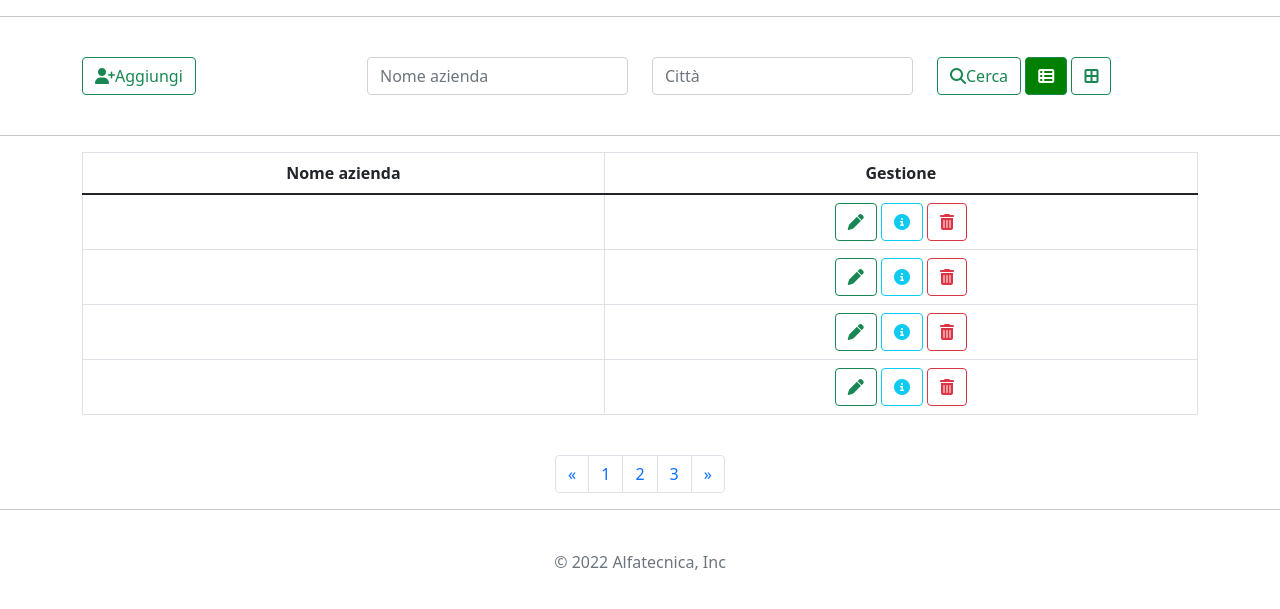
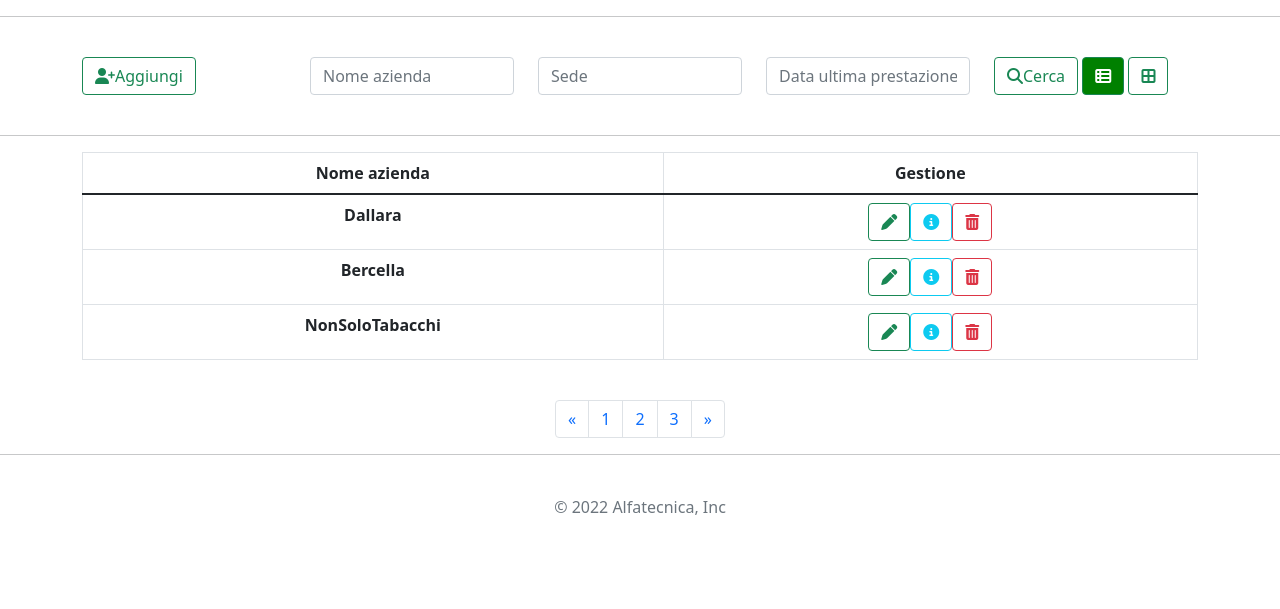
Before and after one commit to AndrewStorci7/AlfaTecnica, a PHP site: page /pages/lista-anagrafica.html in a window 1280 px wide. Shown: the part 66-675 px from the top of the page. Run offline with PHP 8.4, Linux system fonts and the light colour scheme; data comes from the database, SQL or seed files in the repository; lists and menus that the app fills with data are empty; some libraries are stand-ins or nearby versions.

Commit message:
Cri puzza

```diff
--- a/pages/lista-anagrafica.html
+++ b/pages/lista-anagrafica.html
@@ -61,7 +61,7 @@
     <!-- AGGIUNTA E RICERCA -->
 
     <div class="container">
-        <div class="row row-cols-1 row-cols-md-4 g-4">
+        <div class="row">
             <div class="col">
                 <button type="button" class="btn btn-outline-success"><i class="fa-solid fa-user-plus"></i>Aggiungi</button>
             </div>
@@ -69,7 +69,10 @@
                 <input type="text" class="form-control" placeholder="Nome azienda" aria-label="Nome azienda">
             </div>
             <div class="col">
-                <input type="text" class="form-control" placeholder="Città" aria-label="Città">
+                <input type="text" class="form-control" placeholder="Sede" aria-label="Sede">
+            </div>
+            <div class="col">
+                <input type="text" class="form-control" placeholder="Data ultima prestazione" aria-label="Data ultima prestazione">
             </div>
             <div class="col searchIcon">
                 <button type="button" class="btn btn-outline-success"><i class="fa-solid fa-magnifying-glass"></i>Cerca</button>
@@ -115,47 +118,8 @@
                                 <th scope="col">Gestione</th>
                             </tr>
                         </thead>
-                        <tbody>
-                            <tr>
-                                <th>&nbsp;</th>
-                                <td style="text-align: center;">
-                                    <button class="btn btn-outline-success"><i class="fa-solid fa-pen"></i></button>
-                                    <button class="btn btn-outline-info"><i
-                                            class="fa-solid fa-circle-info"></i></button>
-                                    <button class="btn btn-outline-danger"><i
-                                            class="fa-solid fa-trash-can"></i></button>
-                                </td>
-                            </tr>
-                            <tr>
-                                <th>&nbsp;</th>
-                                <td style="text-align: center;">
-                                    <button class="btn btn-outline-success"><i class="fa-solid fa-pen"></i></button>
-                                    <button class="btn btn-outline-info"><i
-                                            class="fa-solid fa-circle-info"></i></button>
-                                    <button class="btn btn-outline-danger"><i
-                                            class="fa-solid fa-trash-can"></i></button>
-                                </td>
-                            </tr>
-                            <tr>
-                                <th>&nbsp;</th>
-                                <td style="text-align: center;">
-                                    <button class="btn btn-outline-success"><i class="fa-solid fa-pen"></i></button>
-                                    <button class="btn btn-outline-info"><i
-                                            class="fa-solid fa-circle-info"></i></button>
-                                    <button class="btn btn-outline-danger"><i
-                                            class="fa-solid fa-trash-can"></i></button>
-                                </td>
-                            </tr>
-                            <tr>
-                                <th>&nbsp;</th>
-                                <td style="text-align: center;">
-                                    <button class="btn btn-outline-success"><i class="fa-solid fa-pen"></i></button>
-                                    <button class="btn btn-outline-info"><i
-                                            class="fa-solid fa-circle-info"></i></button>
-                                    <button class="btn btn-outline-danger"><i
-                                            class="fa-solid fa-trash-can"></i></button>
-                                </td>
-                            </tr>
+                        <tbody id="tabella-ajax">
+
                         </tbody>
                     </table>
                 </div>
@@ -208,7 +172,8 @@
         });
 
         $.post("../php/viewAnagr.php",{},function(resp){
-          const cards=document.getElementById("cardContainer");//prendere l'elemento con quel determinato id
+          const cards = document.getElementById("cardContainer");//prendere l'elemento con quel determinato id
+          const tabella = document.getElementById('tabella-ajax');
           for(let i=0;i<resp.length;i++){
             cards.innerHTML+='<div class="col">'+
             '<div class="card text-center">'+
@@ -223,6 +188,14 @@
                     '</div>'+
                     '</div>'+
                     '</div>';
+            tabella.innerHTML += '<tr>'+
+            '<th style="text-align: center;">' + resp[i].nome + '</th>'+
+              '<td style="text-align: center;">'+
+               '<button class="btn btn-outline-success"><i class="fa-solid fa-pen"></i></button>'+
+               '<button class="btn btn-outline-info"><i class="fa-solid fa-circle-info"></i></button>'+
+               '<button class="btn btn-outline-danger"><i class="fa-solid fa-trash-can"></i></button>'+
+              '</td>'+
+            '</tr>';
           }
         },"json");
 
```
Also changed, not shown: anagrafica.sql (added, +69 -0 lines), php/viewAnagr.php (+6 -6 lines), php/viewPlan.php (+7 -5 lines), prodotti.sql (deleted, +0 -97 lines), provaView/viewProdotti.html (+2 -5 lines), img/planimetrie/planimetrie-case.jpg (added), 1 other file.
